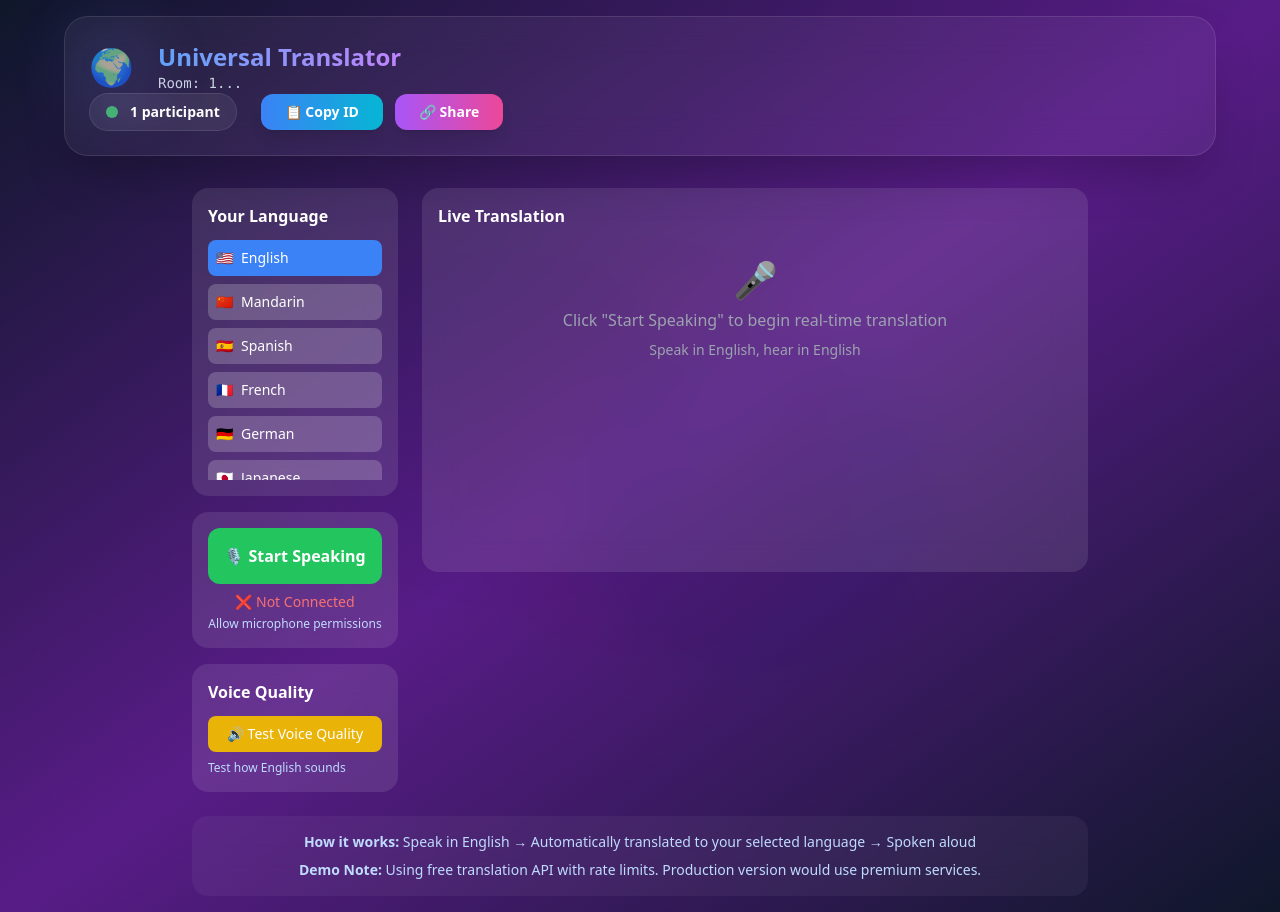
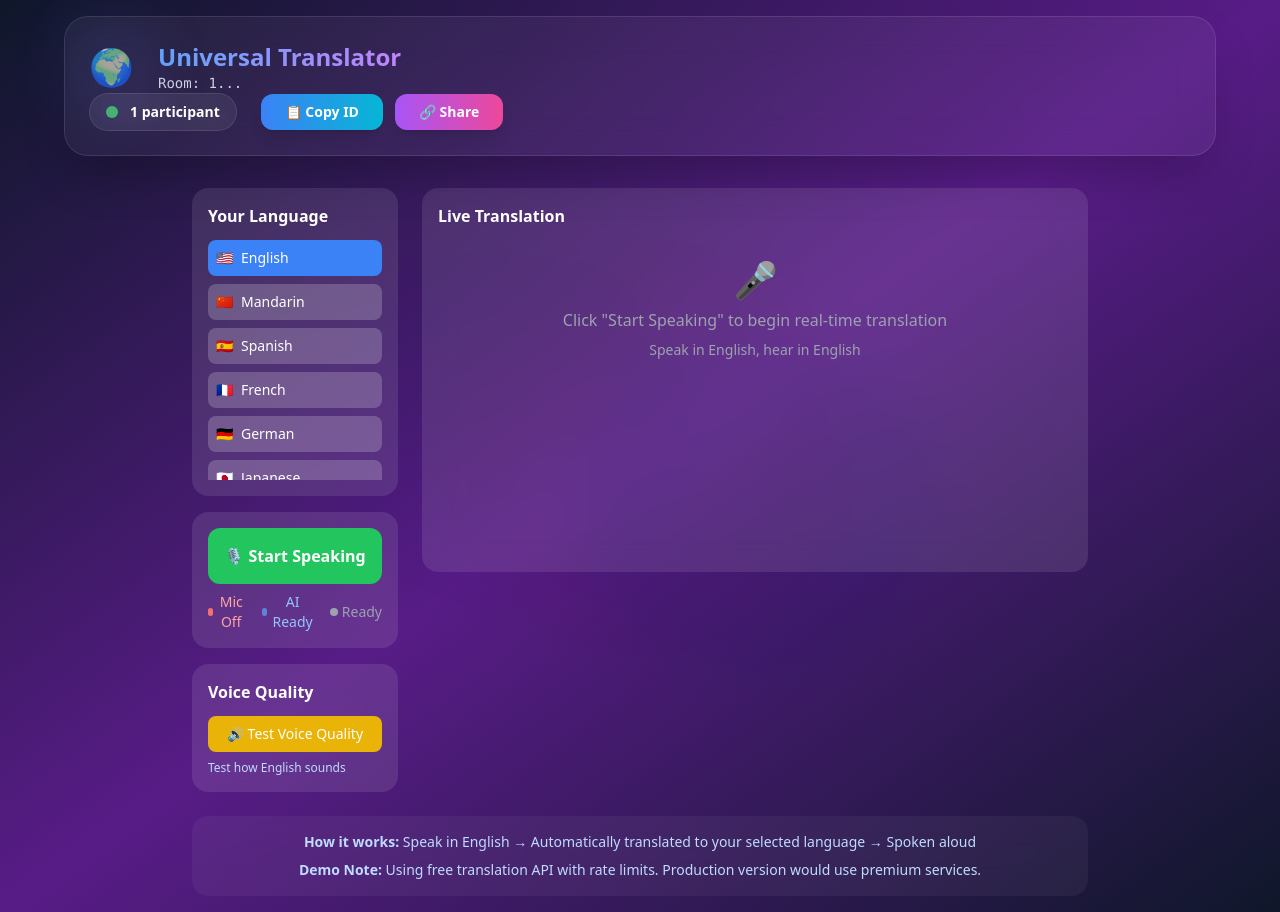
Before and after one commit to nicuk/universal-translator-demo, a Next.js app: page /room/1 in a window 1280 px wide. Built offline with nearby package versions, Linux system fonts and the light colour scheme.

Commit message:
Fix phantom words and improve status display - Set speech recognition to non-continuous mode - Add 500ms delay to reduce ambient noise pickup - Add comprehensive status display (Mic/AI/Translation) - Test AI backend readiness on component load - Better UX with clear system status indicators

```diff
--- a/app/room/[roomId]/page.tsx
+++ b/app/room/[roomId]/page.tsx
@@ -139,9 +139,30 @@ export default function RoomPage() {
   const [lastProcessedText, setLastProcessedText] = useState('')
   const [isTranslating, setIsTranslating] = useState(false)
   const [translationCache, setTranslationCache] = useState<Map<string, string>>(new Map())
+  const [aiBackendReady, setAiBackendReady] = useState(false)
 
   const recognitionRef = useRef<any>(null)
   const synthRef = useRef<SpeechSynthesis | null>(null)
+
+  // Test AI backend readiness
+  useEffect(() => {
+    const testAIBackend = async () => {
+      try {
+        const response = await fetch('/api/translate', {
+          method: 'GET'
+        })
+        if (response.ok) {
+          setAiBackendReady(true)
+          console.log('✅ AI Backend ready')
+        }
+      } catch (error) {
+        console.log('❌ AI Backend not ready:', error)
+        setAiBackendReady(false)
+      }
+    }
+
+    testAIBackend()
+  }, [])
 
   // Initialize Speech Recognition
   useEffect(() => {
@@ -162,11 +183,13 @@ export default function RoomPage() {
 
       if (SpeechRecognition) {
         recognitionRef.current = new SpeechRecognition()
-        recognitionRef.current.continuous = true
+        recognitionRef.current.continuous = false  // Changed to false to reduce phantom words
         recognitionRef.current.interimResults = true
         recognitionRef.current.lang = 'en-US'
+        recognitionRef.current.maxAlternatives = 1  // Only get the best result
 
         recognitionRef.current.onstart = () => {
+          console.log('🎤 Speech recognition started')
           setIsConnected(true)
         }
 
@@ -337,8 +360,9 @@ export default function RoomPage() {
         recognitionRef.current.onend = () => {
           console.log('🔄 Speech recognition ended')
 
-          // Add delay before restarting to prevent rapid cycling
+          // Only restart if user is still actively listening AND we have recent activity
           if (isListening) {
+            // Add longer delay to prevent picking up ambient noise
             setTimeout(() => {
               if (isListening && recognitionRef.current) {
                 try {
@@ -347,9 +371,12 @@ export default function RoomPage() {
                 } catch (error) {
                   console.error('Error restarting speech recognition:', error)
                   setIsListening(false)
+                  setIsConnected(false)
                 }
               }
-            }, 100) // 100ms delay
+            }, 500) // 500ms delay to reduce phantom words
+          } else {
+            setIsConnected(false)
           }
         }
       }
@@ -525,15 +552,40 @@ export default function RoomPage() {
               </div>
             )}
 
-            {/* Troubleshooting Tips */}
-            {!isConnected && (
-              <div className="mt-2 text-center">
-                <div className="text-red-400 text-sm">❌ Not Connected</div>
-                <div className="text-blue-200 text-xs mt-1">
-                  Allow microphone permissions
+            {/* System Status */}
+            <div className="mt-2 text-center">
+              <div className="flex items-center justify-center space-x-4 text-sm">
+                {/* Microphone Status */}
+                <div className="flex items-center space-x-1">
+                  <div className={`w-2 h-2 rounded-full ${isConnected ? 'bg-green-400 animate-pulse' : 'bg-red-400'}`}></div>
+                  <span className={isConnected ? 'text-green-300' : 'text-red-300'}>
+                    {isConnected ? 'Mic Ready' : 'Mic Off'}
+                  </span>
+                </div>
+
+                {/* AI Backend Status */}
+                <div className="flex items-center space-x-1">
+                  <div className={`w-2 h-2 rounded-full ${aiBackendReady ? 'bg-blue-400 animate-pulse' : 'bg-yellow-400'}`}></div>
+                  <span className={aiBackendReady ? 'text-blue-300' : 'text-yellow-300'}>
+                    {aiBackendReady ? 'AI Ready' : 'AI Loading'}
+                  </span>
+                </div>
+
+                {/* Translation Status */}
+                <div className="flex items-center space-x-1">
+                  <div className={`w-2 h-2 rounded-full ${isTranslating ? 'bg-purple-400 animate-spin' : 'bg-gray-400'}`}></div>
+                  <span className={isTranslating ? 'text-purple-300' : 'text-gray-400'}>
+                    {isTranslating ? 'Translating' : 'Ready'}
+                  </span>
                 </div>
               </div>
-            )}
+
+              {!isConnected && !aiBackendReady && (
+                <div className="text-blue-200 text-xs mt-2">
+                  Click "Start Speaking" and allow microphone permissions
+                </div>
+              )}
+            </div>
           </div>
 
             {/* Voice Testing Section */}
```
